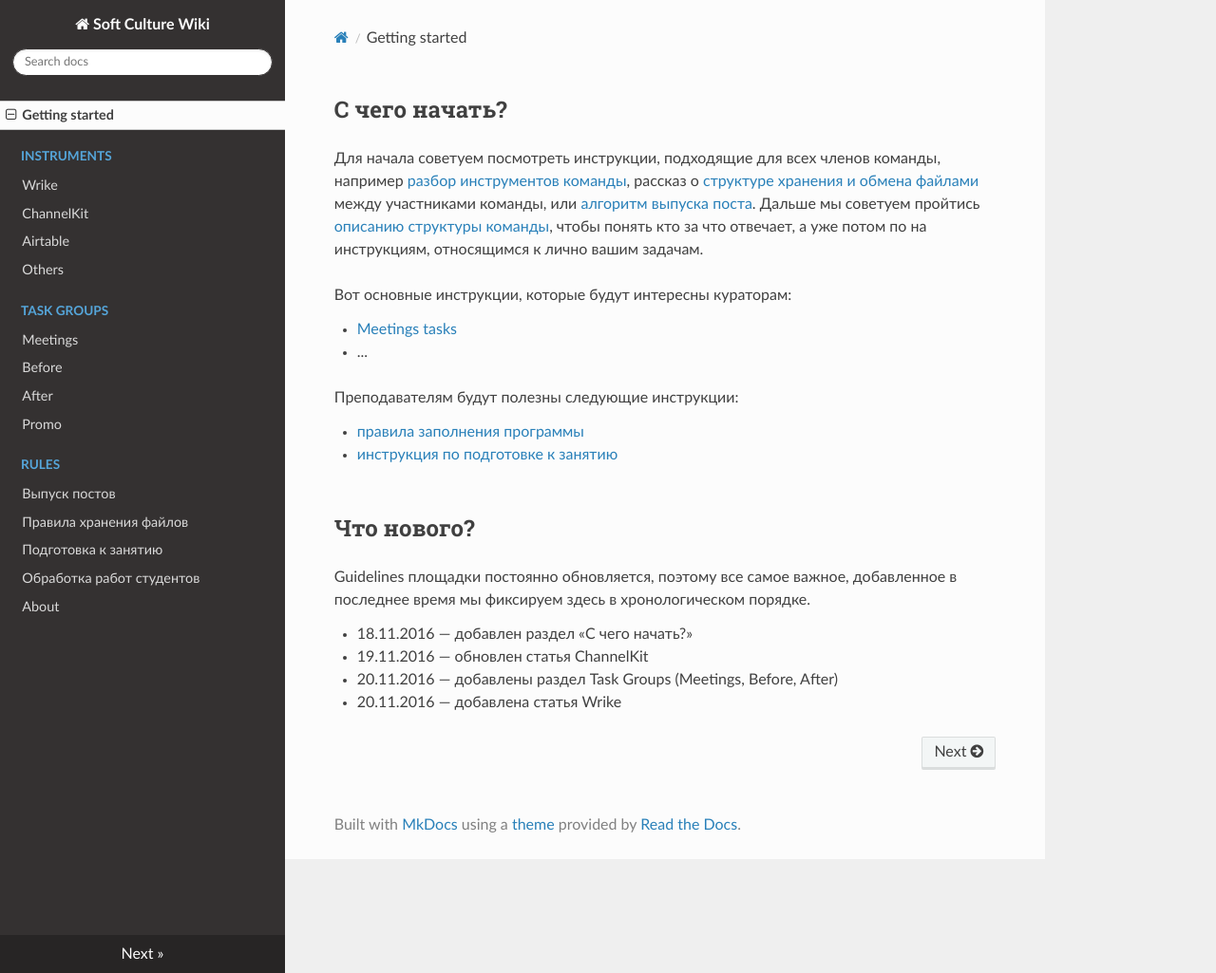
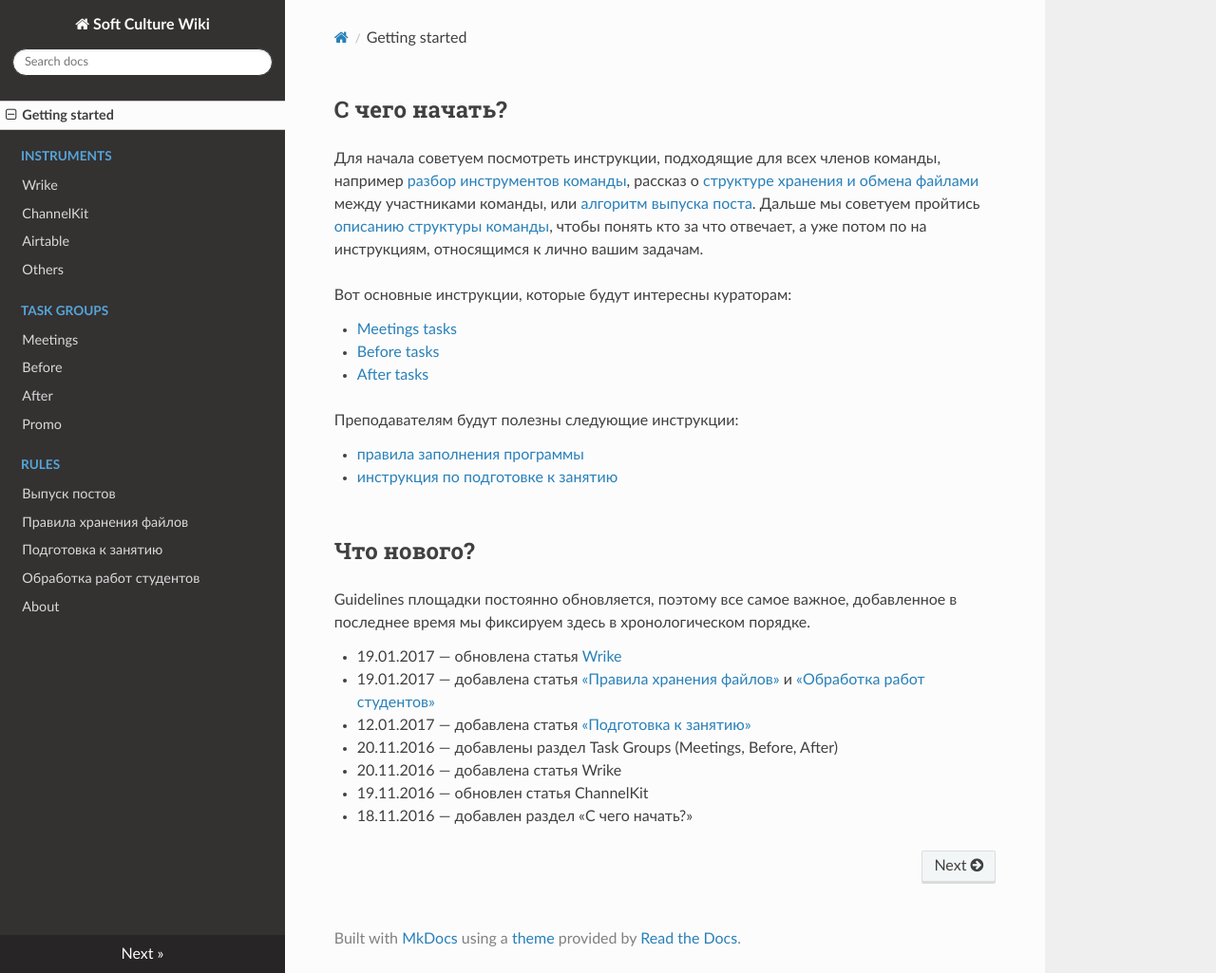
Before and after one commit to arsenyafonin/wiki, an MkDocs documentation site: the page built from docs/index.md, in a window 1280 px wide and 1025 px high. Shown: the whole window at 95% size. Built offline with MkDocs 1.6.1, drawn with Linux system fonts in a browser that asks for light colours; nearby versions of some CDN libraries; old or Windows-style settings are respelled for this version of MkDocs.

Commit message:
Update index.md

```diff
--- a/docs/index.md
+++ b/docs/index.md
@@ -1,11 +1,12 @@
 ## С чего начать?
 
-Для начала советуем посмотреть инструкции, подходящие для всех членов команды, например [разбор инструментов команды](INS_01_Team_Instruments/), рассказ о [структуре хранения и обмена файлами](ссылка) между участниками команды, или [алгоритм выпуска поста](INS_05_Posts/). Дальше мы советуем пройтись [описанию структуры команды](ссылка), чтобы понять кто за что отвечает, а уже потом по на инструкциям, относящимся к лично вашим задачам.
+Для начала советуем посмотреть инструкции, подходящие для всех членов команды, например [разбор инструментов команды](ins_01_team_instruments/), рассказ о [структуре хранения и обмена файлами](ins_13_storage_tasks/) между участниками команды, или [алгоритм выпуска поста](ins_05_posts/). Дальше мы советуем пройтись [описанию структуры команды](ссылка), чтобы понять кто за что отвечает, а уже потом по на инструкциям, относящимся к лично вашим задачам.
 
 Вот основные инструкции, которые будут интересны кураторам:
 
 * [Meetings tasks](ins_07_meetings/)
-* ...
+* [Before tasks](ins_08_before/)
+* [After tasks](ins_09_after/)
 
 Преподавателям будут полезны следующие инструкции:
 
@@ -18,7 +19,10 @@
 
 Guidelines площадки постоянно обновляется, поэтому все самое важное, добавленное в последнее время мы фиксируем здесь в хронологическом порядке.
 
-* 18.11.2016 — добавлен раздел «С чего начать?»
-* 19.11.2016 — обновлен статья ChannelKit
+* 19.01.2017 — обновлена статья [Wrike](ins_10_wrike/)
+* 19.01.2017 — добавлена статья [«Правила хранения файлов»](ins_13_storage_tasks/) и [«Обработка работ студентов»](ins_15_students_works/)
+* 12.01.2017 — добавлена статья [«Подготовка к занятию»](ins_12_office_manager/)
 * 20.11.2016 — добавлены раздел Task Groups (Meetings, Before, After)
 * 20.11.2016 — добавлена статья Wrike
+* 19.11.2016 — обновлен статья ChannelKit
+* 18.11.2016 — добавлен раздел «С чего начать?»
```
